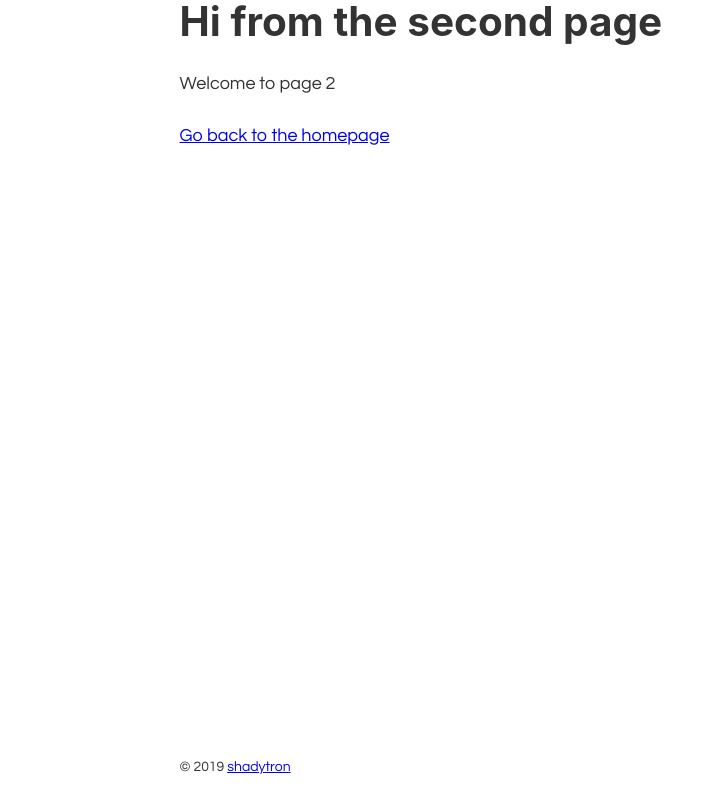
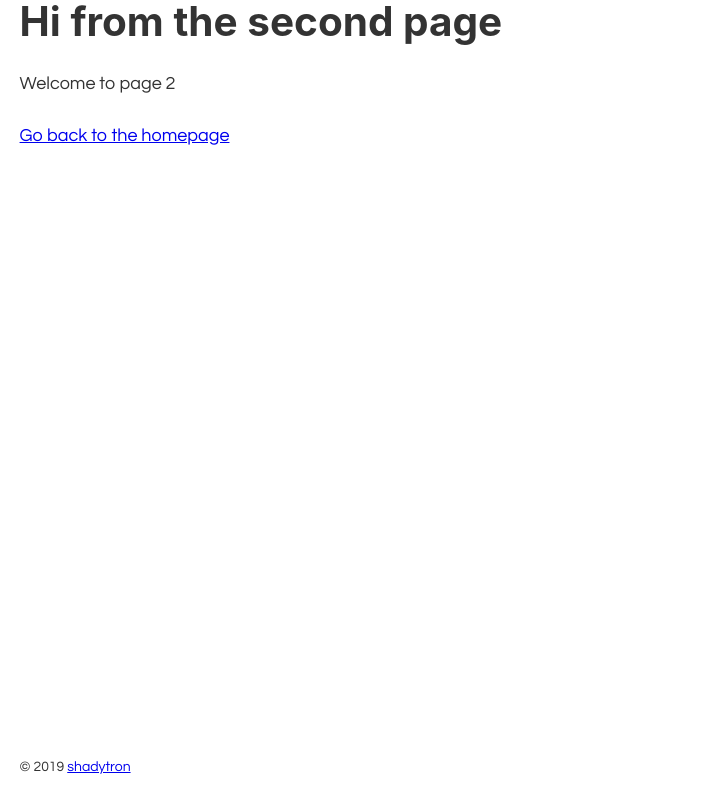
Before and after one commit to mattshade/shadytron, a Gatsby site: page /page-2 in a window 1280 px wide. Shown: the whole page, without its empty margins (0-704 px from the left). Built offline with nearby package versions, Linux system fonts and the light colour scheme; Gatsby itself is replaced by a stand-in of ours.

Commit message:
spread it out holmes

```diff
--- a/src/components/layout.js
+++ b/src/components/layout.js
@@ -49,7 +49,6 @@ const Layout = ({ children }) => (
         <div
           style={{
             margin: `0 auto`,
-            maxWidth: 960,
             padding: `0px 1.0875rem 1.45rem`,
             paddingTop: 0,
           }}
```
